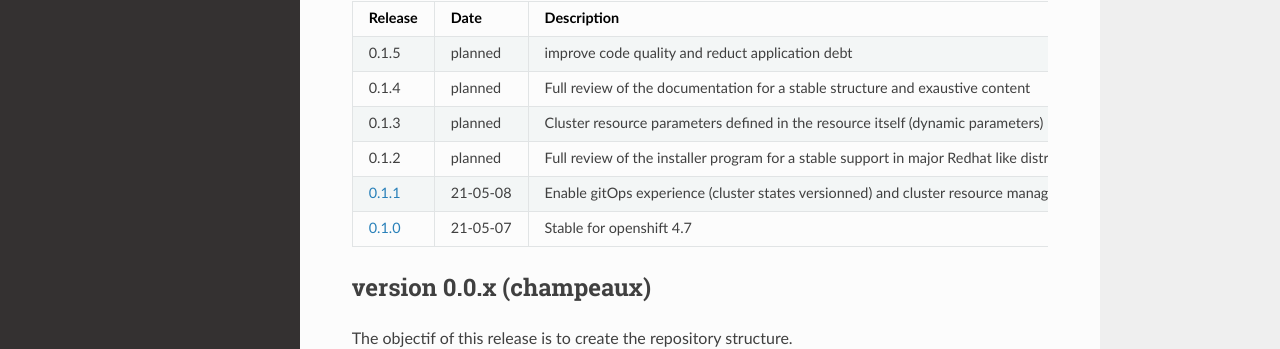
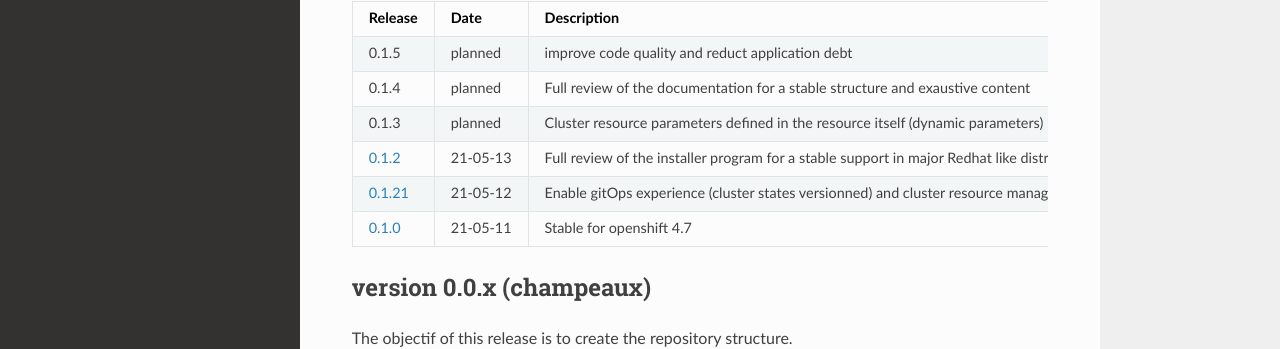
Before and after one commit to startxfr/sxcm, an MkDocs documentation site: the page built from docs/6-release-history.md, in a window 1280 px wide and 1095 px high. Shown: the part 391-740 px from the top of the window. Built offline with MkDocs 1.6.1, drawn with Linux system fonts in a browser that asks for light colours; nearby versions of some CDN libraries.

Commit message:
[release] Set release to 0.1.2

```diff
--- a/docs/6-release-history.md
+++ b/docs/6-release-history.md
@@ -8,14 +8,14 @@ The objectif of this release is to get a stable release of this tool
 
 The objectif of this release is to get a release for managing OCP 4.7 cluster under AWS in a gitOps way of working
 
-| Release                                                       | Date     | Description                                                                                 |
-| ------------------------------------------------------------- | -------- | ------------------------------------------------------------------------------------------- |
-| 0.1.5                                                         | planned  | improve code quality and reduct application debt                                            |
-| 0.1.4                                                         | planned  | Full review of the documentation for a stable structure and exaustive content               |
-| 0.1.3                                                         | planned  | Cluster resource parameters defined in the resource itself (dynamic parameters)             |
-| 0.1.2                                                         | planned  | Full review of the installer program for a stable support in major Redhat like distribution |
-| [0.1.1](https://github.com/startxfr/sxcm/releases/tag/v0.1.1) | 21-05-08 | Enable gitOps experience (cluster states versionned) and cluster resource management        |
-| [0.1.0](https://github.com/startxfr/sxcm/releases/tag/v0.1.0) | 21-05-07 | Stable for openshift 4.7                                                                    |
+| Release                                                        | Date     | Description                                                                                 |
+| -------------------------------------------------------------- | -------- | ------------------------------------------------------------------------------------------- |
+| 0.1.5                                                          | planned  | improve code quality and reduct application debt                                            |
+| 0.1.4                                                          | planned  | Full review of the documentation for a stable structure and exaustive content               |
+| 0.1.3                                                          | planned  | Cluster resource parameters defined in the resource itself (dynamic parameters)             |
+| [0.1.2](https://github.com/startxfr/sxcm/releases/tag/v0.1.2)  | 21-05-13 | Full review of the installer program for a stable support in major Redhat like distribution |
+| [0.1.21](https://github.com/startxfr/sxcm/releases/tag/v0.1.1) | 21-05-12 | Enable gitOps experience (cluster states versionned) and cluster resource management        |
+| [0.1.0](https://github.com/startxfr/sxcm/releases/tag/v0.1.0)  | 21-05-11 | Stable for openshift 4.7                                                                    |
 
 ## version 0.0.x (champeaux)
 
```
Also changed, not shown: README.md (+1 -1 lines), docs/index.md (+1 -1 lines), 2 other files.
